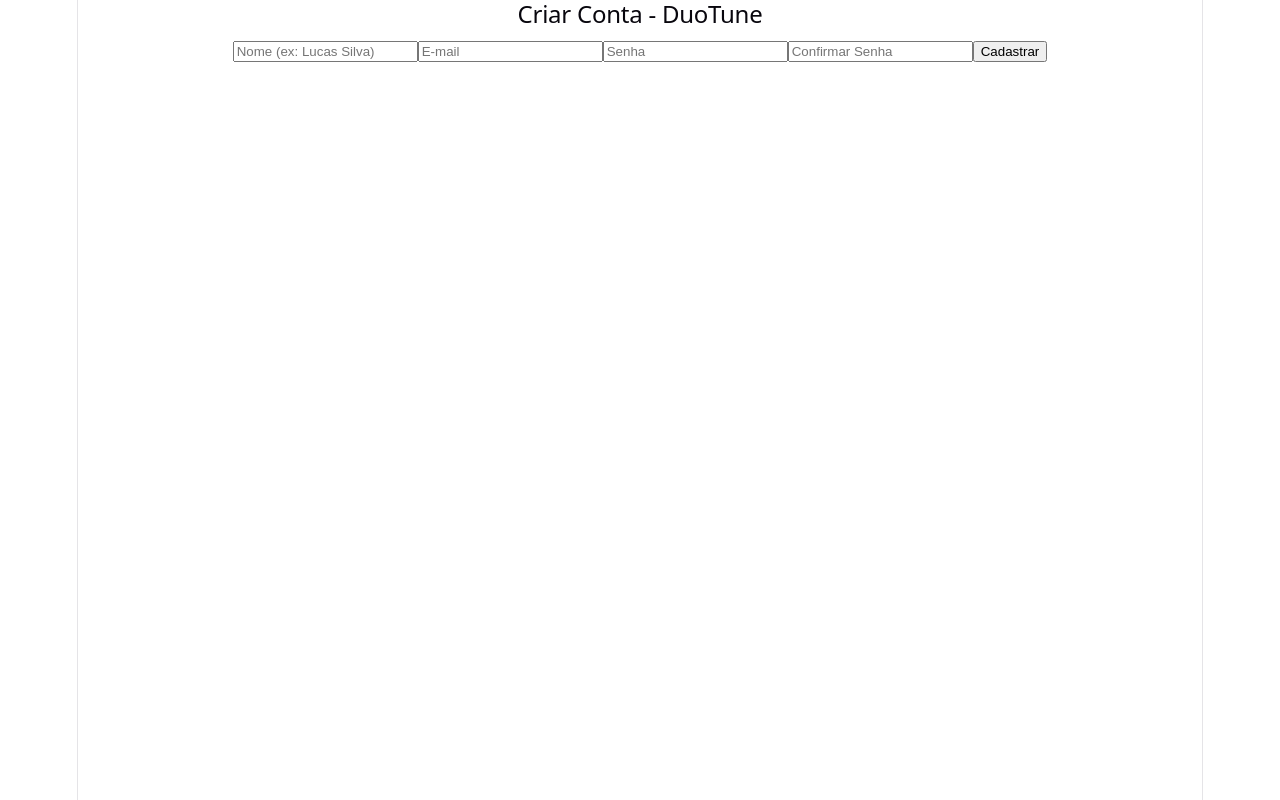
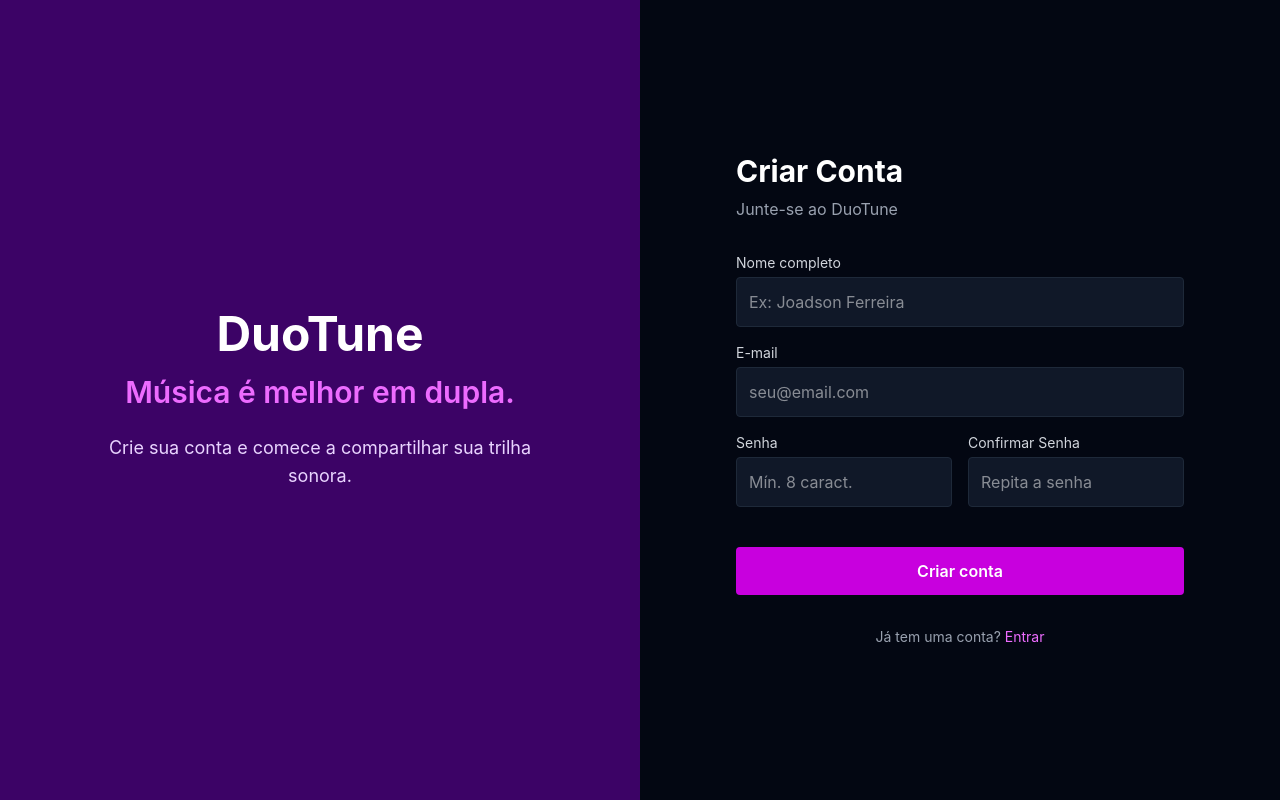
Before and after one commit to dcoelhosantos/duotune, a React app in the folder frontend/: page /register in a window 1280 px wide. Built offline with nearby package versions, Linux system fonts and the light colour scheme; the HTML template or start-up script is replaced by a standard one.

Commit message:
feat: Estilização e UI das telas de Autenticação

```diff
--- a/frontend/package.json
+++ b/frontend/package.json
@@ -16,13 +16,18 @@
   },
   "devDependencies": {
     "@eslint/js": "^10.0.1",
+    "@tailwindcss/postcss": "^4.3.3",
+    "@tailwindcss/vite": "^4.3.3",
     "@types/react": "^19.2.18",
     "@types/react-dom": "^19.2.4",
     "@vitejs/plugin-react": "^6.1.0",
+    "autoprefixer": "^10.6.0",
     "eslint": "^10.9.0",
     "eslint-plugin-react-hooks": "^7.1.1",
     "eslint-plugin-react-refresh": "^0.5.4",
     "globals": "^17.11.0",
+    "postcss": "^8.5.28",
+    "tailwindcss": "^4.3.3",
     "vite": "^8.2.2"
   }
 }
--- a/frontend/src/index.css
+++ b/frontend/src/index.css
@@ -1,111 +1,7 @@
-:root {
-  --text: #6b6375;
-  --text-h: #08060d;
-  --bg: #fff;
-  --border: #e5e4e7;
-  --code-bg: #f4f3ec;
-  --accent: #aa3bff;
-  --accent-bg: rgba(170, 59, 255, 0.1);
-  --accent-border: rgba(170, 59, 255, 0.5);
-  --social-bg: rgba(244, 243, 236, 0.5);
-  --shadow:
-    rgba(0, 0, 0, 0.1) 0 10px 15px -3px, rgba(0, 0, 0, 0.05) 0 4px 6px -2px;
+@import "tailwindcss";
 
-  --sans: system-ui, 'Segoe UI', Roboto, sans-serif;
-  --heading: system-ui, 'Segoe UI', Roboto, sans-serif;
-  --mono: ui-monospace, Consolas, monospace;
-
-  font: 18px/145% var(--sans);
-  letter-spacing: 0.18px;
-  color-scheme: light dark;
-  color: var(--text);
-  background: var(--bg);
-  font-synthesis: none;
-  text-rendering: optimizeLegibility;
-  -webkit-font-smoothing: antialiased;
-  -moz-osx-font-smoothing: grayscale;
-
-  @media (max-width: 1024px) {
-    font-size: 16px;
+@layer base {
+  body {
+    @apply bg-gray-950 text-white;
   }
 }
-
-@media (prefers-color-scheme: dark) {
-  :root {
-    --text: #9ca3af;
-    --text-h: #f3f4f6;
-    --bg: #16171d;
-    --border: #2e303a;
-    --code-bg: #1f2028;
-    --accent: #c084fc;
-    --accent-bg: rgba(192, 132, 252, 0.15);
-    --accent-border: rgba(192, 132, 252, 0.5);
-    --social-bg: rgba(47, 48, 58, 0.5);
-    --shadow:
-      rgba(0, 0, 0, 0.4) 0 10px 15px -3px, rgba(0, 0, 0, 0.25) 0 4px 6px -2px;
-  }
-
-  #social .button-icon {
-    filter: invert(1) brightness(2);
-  }
-}
-
-body {
-  margin: 0;
-}
-
-#root {
-  width: 1126px;
-  max-width: 100%;
-  margin: 0 auto;
-  text-align: center;
-  border-inline: 1px solid var(--border);
-  min-height: 100svh;
-  display: flex;
-  flex-direction: column;
-  box-sizing: border-box;
-}
-
-h1,
-h2 {
-  font-family: var(--heading);
-  font-weight: 500;
-  color: var(--text-h);
-}
-
-h1 {
-  font-size: 56px;
-  letter-spacing: -1.68px;
-  margin: 32px 0;
-  @media (max-width: 1024px) {
-    font-size: 36px;
-    margin: 20px 0;
-  }
-}
-h2 {
-  font-size: 24px;
-  line-height: 118%;
-  letter-spacing: -0.24px;
-  margin: 0 0 8px;
-  @media (max-width: 1024px) {
-    font-size: 20px;
-  }
-}
-p {
-  margin: 0;
-}
-
-code,
-.counter {
-  font-family: var(--mono);
-  display: inline-flex;
-  border-radius: 4px;
-  color: var(--text-h);
-}
-
-code {
-  font-size: 15px;
-  line-height: 135%;
-  padding: 4px 8px;
-  background: var(--code-bg);
-}
--- a/frontend/src/pages/Login.jsx
+++ b/frontend/src/pages/Login.jsx
@@ -1,5 +1,5 @@
 import { useState } from "react";
-import { useNavigate } from "react-router-dom";
+import { useNavigate, Link } from "react-router-dom";
 
 export default function Login() {
   const navigate = useNavigate();
@@ -22,7 +22,6 @@
       return;
     }
     setError(null);
-
     setIsLoading(true);
 
     try {
@@ -42,7 +41,6 @@
       localStorage.setItem("accessToken", data.accessToken);
       localStorage.setItem("user", JSON.stringify(data.user));
       navigate("/");
-
       // eslint-disable-next-line no-unused-vars
     } catch (err) {
       setError("Erro de conexão com o servidor.");
@@ -52,31 +50,82 @@
   };
 
   return (
+    <div className="min-h-screen flex">
+      {/* Coluna da Esquerda (Marca) - Oculta em celulares */}
+      <div className="hidden lg:flex lg:w-1/2 bg-purple-950 flex-col justify-center items-center p-12 text-center">
+        <h1 className="text-5xl font-bold text-white mb-4">DuoTune</h1>
+        <h2 className="text-3xl font-semibold text-fuchsia-400 mb-6">
+          Música é melhor em dupla.
+        </h2>
+        <p className="text-purple-200 text-lg max-w-md">
+          Conecte-se, compartilhe, descubra e viva a música de um jeito único
+          com quem você ama.
+        </p>
+      </div>
+
+      {/* Coluna da Direita (Formulário) */}
+      <div className="w-full lg:w-1/2 bg-gray-950 flex items-center justify-center p-8">
+        <div className="max-w-md w-full">
+          <h2 className="text-3xl font-bold text-white mb-2">Entrar</h2>
+          <p className="text-gray-400 mb-8">Bem-vindo de volta! &lt;3</p>
+
+          {error && (
+            <div className="bg-red-500/10 border border-red-500 text-red-500 p-3 rounded mb-6 text-sm">
+              {error}
+            </div>
+          )}
+
+          <form onSubmit={handleSubmit} className="space-y-5">
             <div>
-      <h2>Entrar - DuoTune</h2>
-      {error && <p style={{ color: "red" }}>{error}</p>}
-      <form onSubmit={handleSubmit}>
+              <label className="block text-sm text-gray-300 mb-1">
+                E-mail do usuário
+              </label>
               <input
                 type="email"
-          placeholder="E-mail"
+                placeholder="seu@email.com"
                 value={formData.email}
-          onChange={(e) => setFormData({ ...formData, email: e.target.value })}
+                onChange={(e) =>
+                  setFormData({ ...formData, email: e.target.value })
+                }
                 required
+                className="w-full p-3 bg-gray-900 rounded border border-gray-800 focus:border-fuchsia-500 focus:ring-1 focus:ring-fuchsia-500 outline-none text-white transition-colors"
               />
+            </div>
+
+            <div>
+              <label className="block text-sm text-gray-300 mb-1">Senha</label>
               <input
                 type="password"
-          placeholder="Senha"
+                placeholder="Digite sua senha"
                 value={formData.password}
                 onChange={(e) =>
                   setFormData({ ...formData, password: e.target.value })
                 }
                 required
+                className="w-full p-3 bg-gray-900 rounded border border-gray-800 focus:border-fuchsia-500 focus:ring-1 focus:ring-fuchsia-500 outline-none text-white transition-colors"
               />
-        {/* Botão travado durante o loading */}
-        <button type="submit" disabled={isLoading}>
+            </div>
+
+            <button
+              type="submit"
+              disabled={isLoading}
+              className="w-full p-3 mt-4 bg-fuchsia-600 hover:bg-fuchsia-500 text-white font-semibold rounded transition-colors disabled:opacity-50 disabled:cursor-not-allowed"
+            >
               {isLoading ? "Entrando..." : "Entrar"}
             </button>
           </form>
+
+          <p className="text-center text-gray-400 mt-8 text-sm">
+            Não tem uma conta?{" "}
+            <Link
+              to="/register"
+              className="text-fuchsia-400 hover:text-fuchsia-300"
+            >
+              Criar conta
+            </Link>
+          </p>
+        </div>
+      </div>
     </div>
   );
 }
--- a/frontend/src/pages/Register.jsx
+++ b/frontend/src/pages/Register.jsx
@@ -1,5 +1,5 @@
 import { useState } from "react";
-import { useNavigate } from "react-router-dom";
+import { useNavigate, Link } from "react-router-dom";
 
 export default function Register() {
   const navigate = useNavigate();
@@ -32,7 +32,6 @@
       return;
     }
     setError(null);
-
     setIsLoading(true);
 
     try {
@@ -65,47 +64,117 @@
   };
 
   return (
+    <div className="min-h-screen flex">
+      {/* Coluna da Esquerda (Marca) */}
+      <div className="hidden lg:flex lg:w-1/2 bg-purple-950 flex-col justify-center items-center p-12 text-center">
+        <h1 className="text-5xl font-bold text-white mb-4">DuoTune</h1>
+        <h2 className="text-3xl font-semibold text-fuchsia-400 mb-6">
+          Música é melhor em dupla.
+        </h2>
+        <p className="text-purple-200 text-lg max-w-md">
+          Crie sua conta e comece a compartilhar sua trilha sonora.
+        </p>
+      </div>
+
+      {/* Coluna da Direita (Formulário) */}
+      <div className="w-full lg:w-1/2 bg-gray-950 flex items-center justify-center p-8">
+        <div className="max-w-md w-full">
+          <h2 className="text-3xl font-bold text-white mb-2">Criar Conta</h2>
+          <p className="text-gray-400 mb-8">Junte-se ao DuoTune</p>
+
+          {error && (
+            <div className="bg-red-500/10 border border-red-500 text-red-500 p-3 rounded mb-6 text-sm">
+              {error}
+            </div>
+          )}
+
+          <form onSubmit={handleSubmit} className="space-y-4">
             <div>
-      <h2>Criar Conta - DuoTune</h2>
-      {error && <p style={{ color: "red" }}>{error}</p>}
-      <form onSubmit={handleSubmit}>
+              <label className="block text-sm text-gray-300 mb-1">
+                Nome completo
+              </label>
               <input
                 type="text"
-          placeholder="Nome (ex: Lucas Silva)"
+                placeholder="Ex: Joadson Ferreira"
                 value={formData.name}
-          onChange={(e) => setFormData({ ...formData, name: e.target.value })}
+                onChange={(e) =>
+                  setFormData({ ...formData, name: e.target.value })
+                }
                 required
+                className="w-full p-3 bg-gray-900 rounded border border-gray-800 focus:border-fuchsia-500 focus:ring-1 focus:ring-fuchsia-500 outline-none text-white transition-colors"
               />
+            </div>
+
+            <div>
+              <label className="block text-sm text-gray-300 mb-1">E-mail</label>
               <input
                 type="email"
-          placeholder="E-mail"
+                placeholder="seu@email.com"
                 value={formData.email}
-          onChange={(e) => setFormData({ ...formData, email: e.target.value })}
+                onChange={(e) =>
+                  setFormData({ ...formData, email: e.target.value })
+                }
                 required
+                className="w-full p-3 bg-gray-900 rounded border border-gray-800 focus:border-fuchsia-500 focus:ring-1 focus:ring-fuchsia-500 outline-none text-white transition-colors"
               />
+            </div>
+
+            <div className="grid grid-cols-2 gap-4">
+              <div>
+                <label className="block text-sm text-gray-300 mb-1">
+                  Senha
+                </label>
                 <input
                   type="password"
-          placeholder="Senha"
+                  placeholder="Mín. 8 caract."
                   value={formData.password}
                   onChange={(e) =>
                     setFormData({ ...formData, password: e.target.value })
                   }
                   required
+                  className="w-full p-3 bg-gray-900 rounded border border-gray-800 focus:border-fuchsia-500 focus:ring-1 focus:ring-fuchsia-500 outline-none text-white transition-colors"
                 />
+              </div>
+              <div>
+                <label className="block text-sm text-gray-300 mb-1">
+                  Confirmar Senha
+                </label>
                 <input
                   type="password"
-          placeholder="Confirmar Senha"
+                  placeholder="Repita a senha"
                   value={formData.confirmPassword}
                   onChange={(e) =>
-            setFormData({ ...formData, confirmPassword: e.target.value })
+                    setFormData({
+                      ...formData,
+                      confirmPassword: e.target.value,
+                    })
                   }
                   required
+                  className="w-full p-3 bg-gray-900 rounded border border-gray-800 focus:border-fuchsia-500 focus:ring-1 focus:ring-fuchsia-500 outline-none text-white transition-colors"
                 />
-        {/* Botão travado durante o loading */}
-        <button type="submit" disabled={isLoading}>
-          {isLoading ? "Cadastrando..." : "Cadastrar"}
+              </div>
+            </div>
+
+            <button
+              type="submit"
+              disabled={isLoading}
+              className="w-full p-3 mt-6 bg-fuchsia-600 hover:bg-fuchsia-500 text-white font-semibold rounded transition-colors disabled:opacity-50 disabled:cursor-not-allowed"
+            >
+              {isLoading ? "Cadastrando..." : "Criar conta"}
             </button>
           </form>
+
+          <p className="text-center text-gray-400 mt-8 text-sm">
+            Já tem uma conta?{" "}
+            <Link
+              to="/login"
+              className="text-fuchsia-400 hover:text-fuchsia-300"
+            >
+              Entrar
+            </Link>
+          </p>
+        </div>
+      </div>
     </div>
   );
 }
```
Also changed, not shown: frontend/vite.config.js (+10 -9 lines), 1 other file (tests, documents, lock files or other folders). Lines whose indentation alone changed are shown as unchanged.
